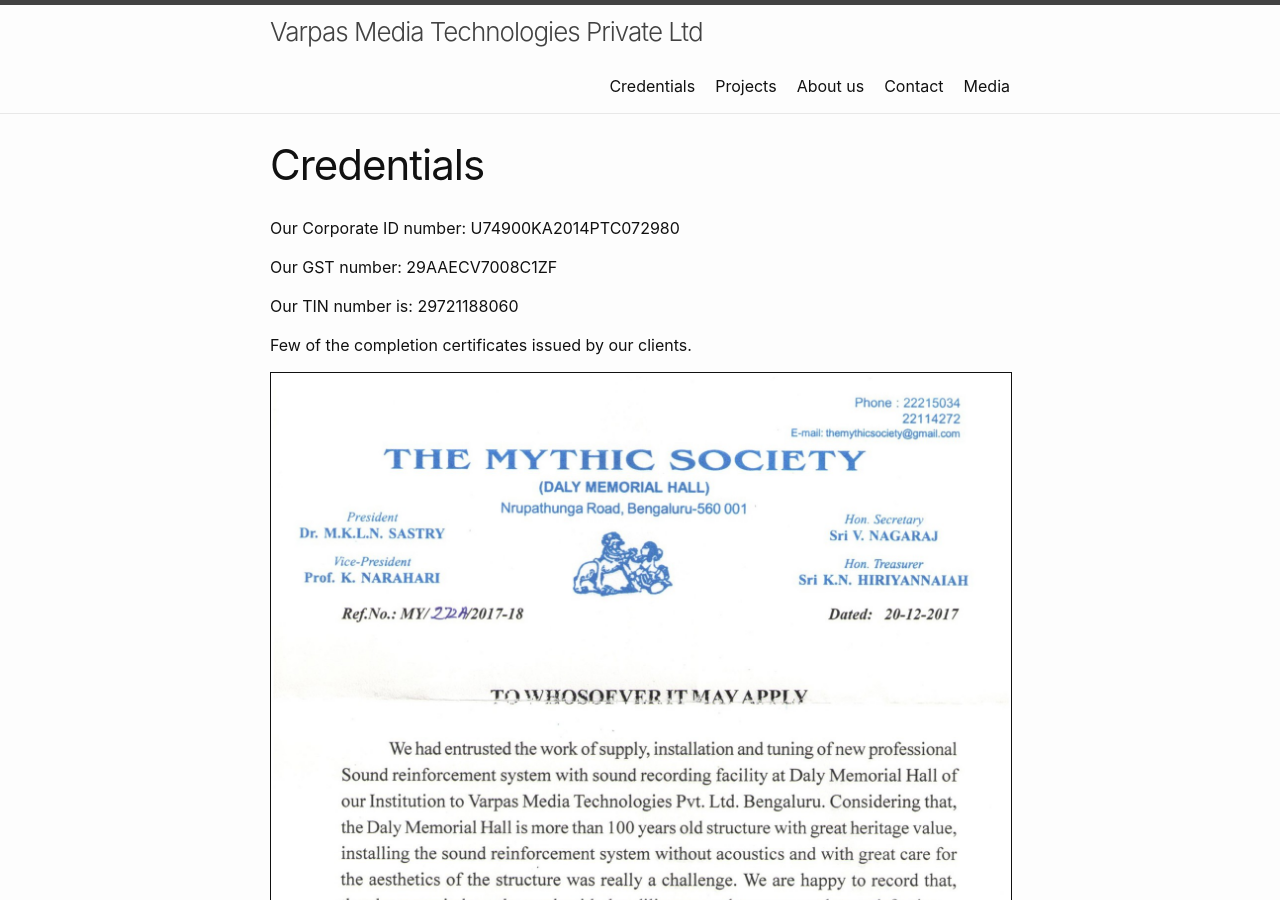
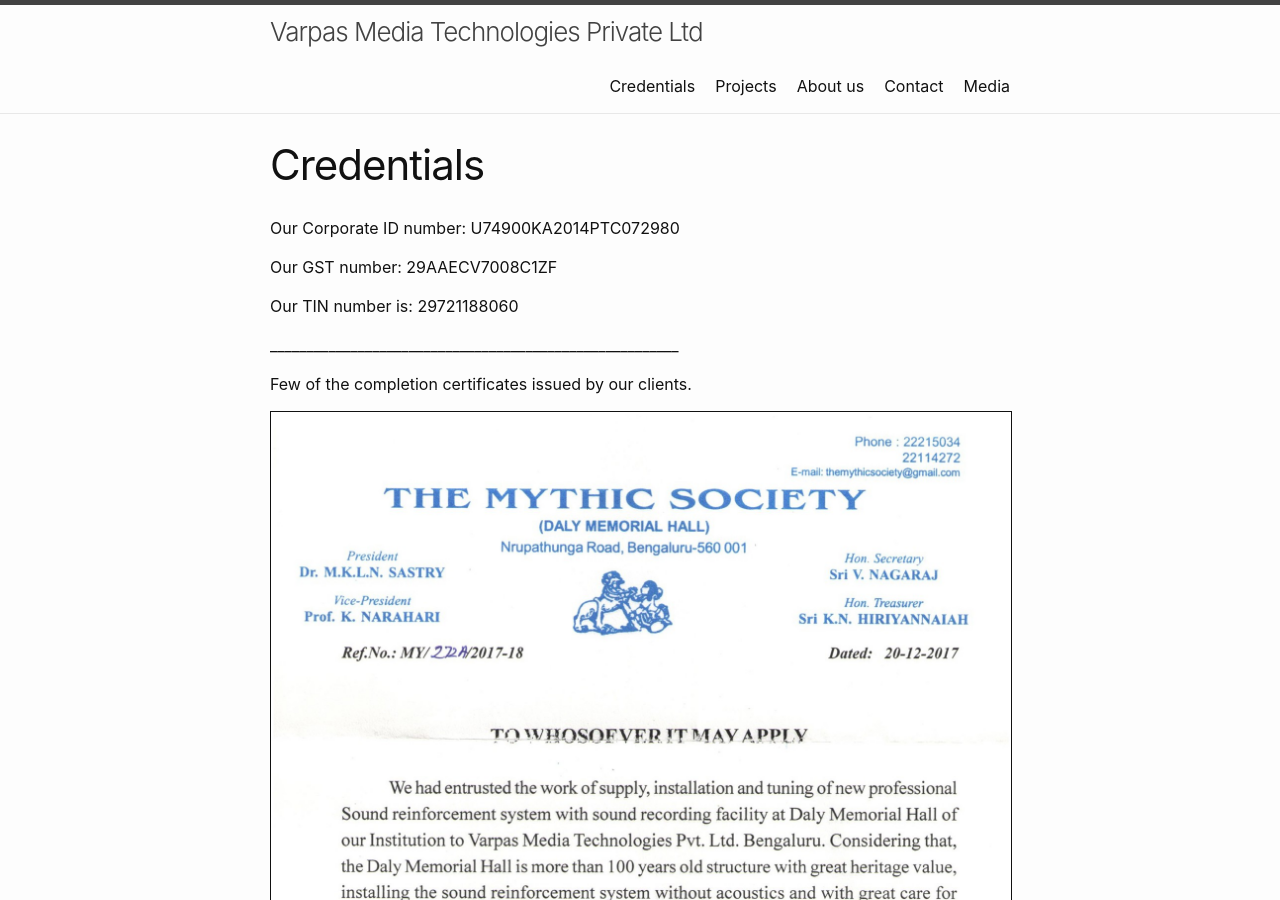
Before and after one commit to VarpasMedia/VarpasMedia.github.io, a Jekyll site: the page built from Credentials.md, in a window 1280 px wide and 900 px high. Built offline with Jekyll 4.4.1, drawn with Linux system fonts in a browser that asks for light colours; our own code applies the rules of GitHub Pages for plain Markdown files.

Commit message:
Update Credentials.md

```diff
--- a/Credentials.md
+++ b/Credentials.md
@@ -13,12 +13,13 @@ permalink: /Credentials/
 <p> Our TIN number is: 29721188060 </p>
 
 
+<p> ________________________________________________________ </p>
+
+<p>                                                          </p>
+
 <p>Few of the completion certificates issued by our clients. </p>
 
 
-<p>  </p>
-<p>  </p>
-<p>  </p>
 
 <img src = "/Photos/CC by Mythic Society.jpg" border = "1" />
 <p></p>
```
